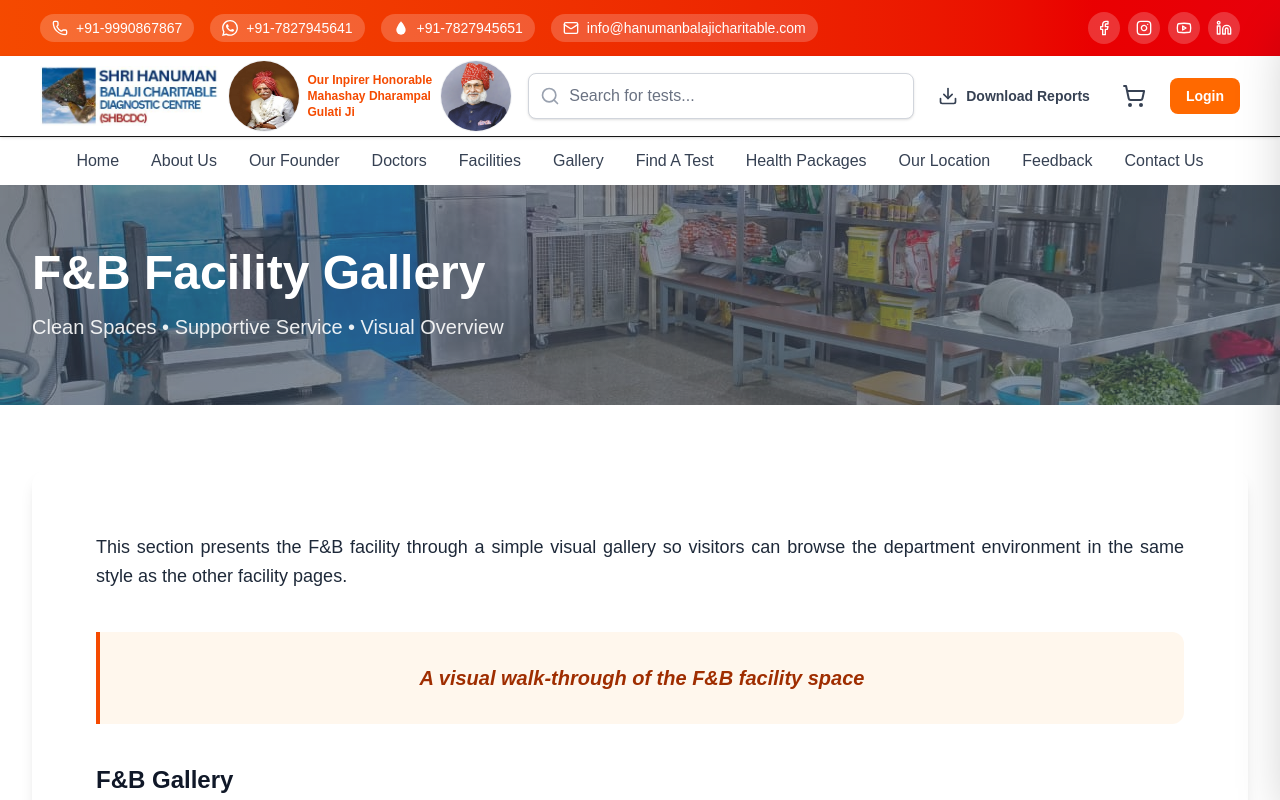
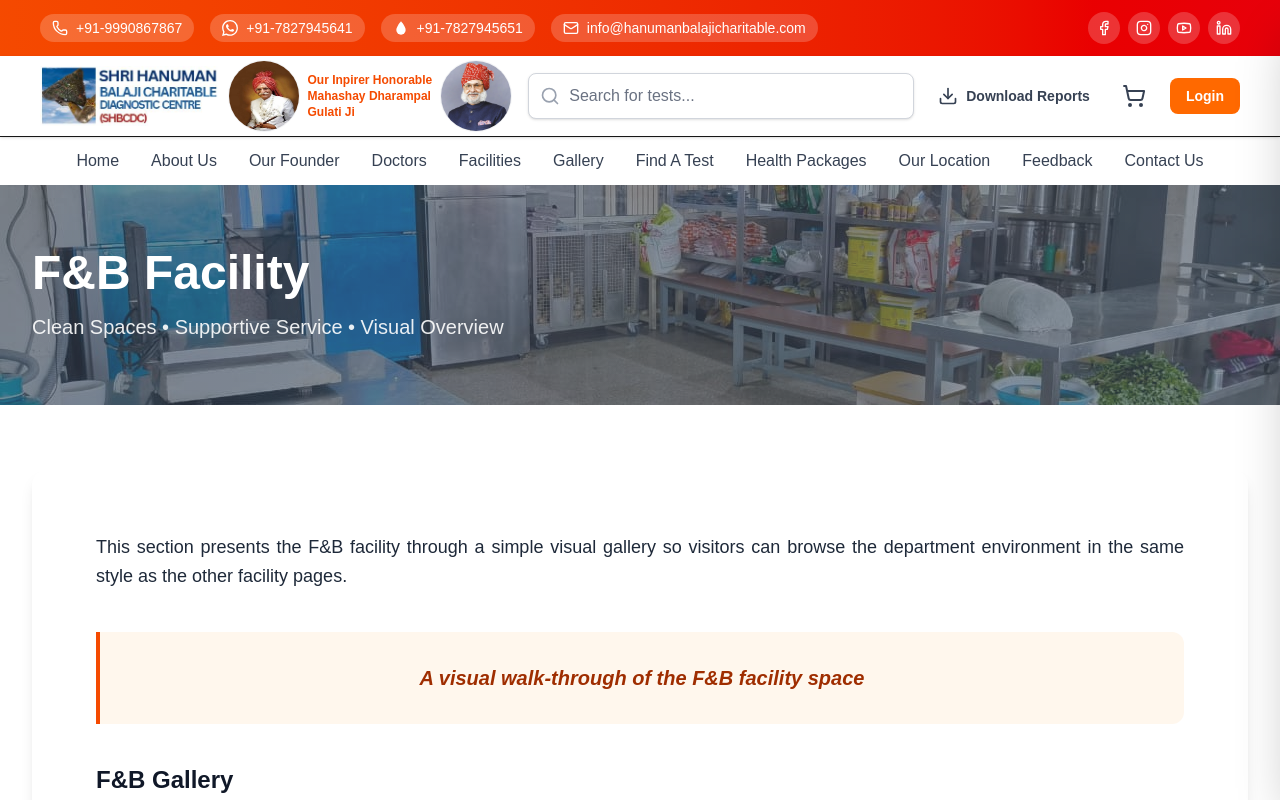
Before and after one commit to ArunSunhare/Ballaji, a Next.js app: page /componets/facilites/fnb in a window 1280 px wide. Shown: the top 800 px of the page. Built offline with nearby package versions, Linux system fonts and the light colour scheme.

Commit message:
facility and pharmacy code fix

```diff
--- a/app/componets/facilites/ct-scan/page.tsx
+++ b/app/componets/facilites/ct-scan/page.tsx
@@ -134,7 +134,7 @@ export default function CTScanPage() {
         <div className="max-w-7xl mx-auto px-4 sm:px-6 lg:px-8 relative z-10">
           <div className="max-w-3xl">
             <h1 className="text-white mb-4 text-4xl md:text-5xl font-bold">
-              Advanced Diagnostic Imaging
+              Radiology
             </h1>
             <p className="text-white/90 text-lg md:text-xl">
               Precision • Speed • Compassionate Healthcare
--- a/app/componets/facilites/fnb.tsx
+++ b/app/componets/facilites/fnb.tsx
@@ -16,7 +16,7 @@ export function FnbFacility() {
     <FacilityLayout
       heroImage="/assets/kitchen/IMG-20260402-WA0032.jpg.jpeg"
       heroAlt="F and B facility"
-      heroTitle="F&B Facility Gallery"
+      heroTitle="F&B Facility"
       heroSubtitle="Clean Spaces • Supportive Service • Visual Overview"
       intro="This section presents the F&B facility through a simple visual gallery so visitors can browse the department environment in the same style as the other facility pages."
       highlight="A visual walk-through of the F&B facility space"
--- a/app/componets/facilites/pathology/page.tsx
+++ b/app/componets/facilites/pathology/page.tsx
@@ -266,7 +266,7 @@ export default function RadiationTherapyPage() {
 
             <div className="mt-12 bg-gradient-to-r from-orange-100 to-orange-50 p-10 rounded-xl text-center">
               <p className="text-2xl font-bold text-orange-700">
-                Precise Treatment â€¢ Advanced Technology â€¢ Compassionate Care
+                Precise Treatment • Advanced Technology • Compassionate Care
               </p>
               <p className="mt-4 text-gray-700">
                 Advanced radiation therapy services in service of humanity
--- a/app/componets/facilites/pharmacy.tsx
+++ b/app/componets/facilites/pharmacy.tsx
@@ -28,7 +28,7 @@ export function PharmacyFacility() {
     <FacilityLayout
       heroImage="/assets/pharmacy/IMG20260201082517.jpg.jpeg"
       heroAlt="Pharmacy facility"
-      heroTitle="24*7 Pharmacy"
+      heroTitle="Pharmacy"
       heroSubtitle="Cost to Cost Medicine"
       intro="24*7 pharmacy. All medicine sold to everyone at cost price to the pharmacy."
       highlight="Cost to cost medicine."
```
